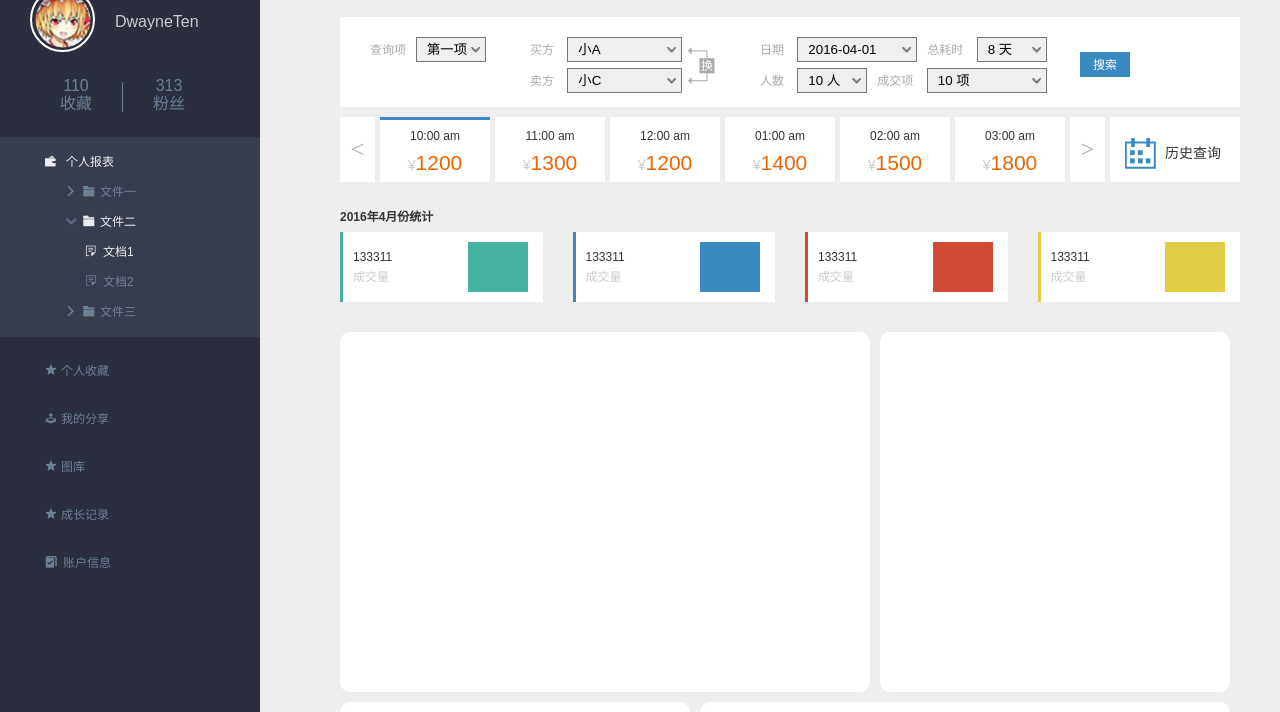
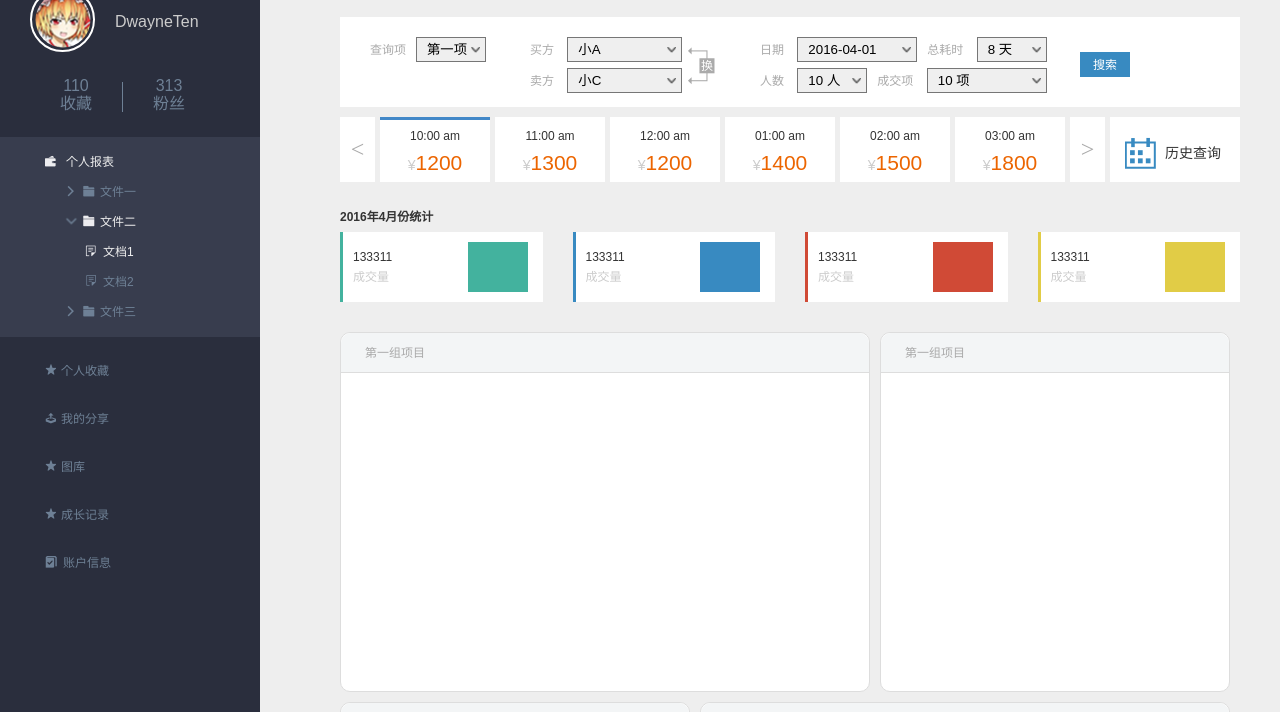
Before and after one commit to Dwayneten/Baidu_IFE_2016Spring, a plain HTML site: page Stage_1/Task_9/index.html in a window 1280 px wide. Shown: the part 88-800 px from the top of the page. Drawn offline with Linux system fonts and the light colour scheme.

Commit message:
+ Init task9 panel section.

```diff
--- a/Stage_1/Task_9/index.html
+++ b/Stage_1/Task_9/index.html
@@ -158,14 +158,30 @@
             </section>
             <div class="row1">
                 <section class="table-panel">
+                    <div class="panel-title">第一组项目</div>
+                    <div class="panel-content">
+
+                    </div>
                 </section>
                 <section class="protocol-panel">
+                    <div class="panel-title">第一组项目</div>
+                    <div class="panel-content">
+
+                    </div>
                 </section>
             </div>
             <div class="row2">
                 <section class="calendar-panel">
+                    <div class="panel-title">日历</div>
+                    <div class="panel-content">
+
+                    </div>
                 </section>
                 <section class="rank-panel">
+                    <div class="panel-title">汽车行业品牌榜</div>
+                    <div class="panel-content">
+
+                    </div>
                 </section>
             </div>
         </div>
--- a/Stage_1/Task_9/less/basic.less
+++ b/Stage_1/Task_9/less/basic.less
@@ -556,6 +556,20 @@
   overflow: hidden;
   zoom: 1;
 }
+.panel-title {
+  width: 100%;
+  height: 40px;
+  background-color: #f3f5f6;
+  color: #aaa;
+  font-size: 12px;
+  font-family: "黑体", "Adobe Heiti Std", sans-serif;
+  padding-left: 2em;
+  line-height: 40px;
+  -webkit-border-radius: 10px 10px 0 0;
+  -moz-border-radius: 10px 10px 0 0;
+  border-radius: 10px 10px 0 0;
+  border-bottom: solid 1px #ddd;
+}
 .row1 {
   height: 360px;
 }
@@ -566,6 +580,12 @@
   background-color: #fff;
   margin-right: 10px;
   border-radius: 10px;
+  border: solid 1px #ddd;
+  & {
+    .panel-content {
+      padding: 10px 20px;
+    }
+  }
 }
 .protocol-panel {
   width: 350px;
@@ -573,6 +593,7 @@
   float: left;
   background-color: #fff;
   border-radius: 10px;
+  border: solid 1px #ddd;
 }
 
 /* panel row 2 */
@@ -586,6 +607,7 @@
   background-color: #fff;
   margin-right: 10px;
   border-radius: 10px;
+  border: solid 1px #ddd;
 }
 .rank-panel {
   width: 530px;
@@ -593,4 +615,5 @@
   float: left;
   background-color: #fff;
   border-radius: 10px;
+  border: solid 1px #ddd;
 }
```
Also changed, not shown: Stage_1/Task_9/css/basic.css, Stage_1/Task_9/css/basic.min.css.
